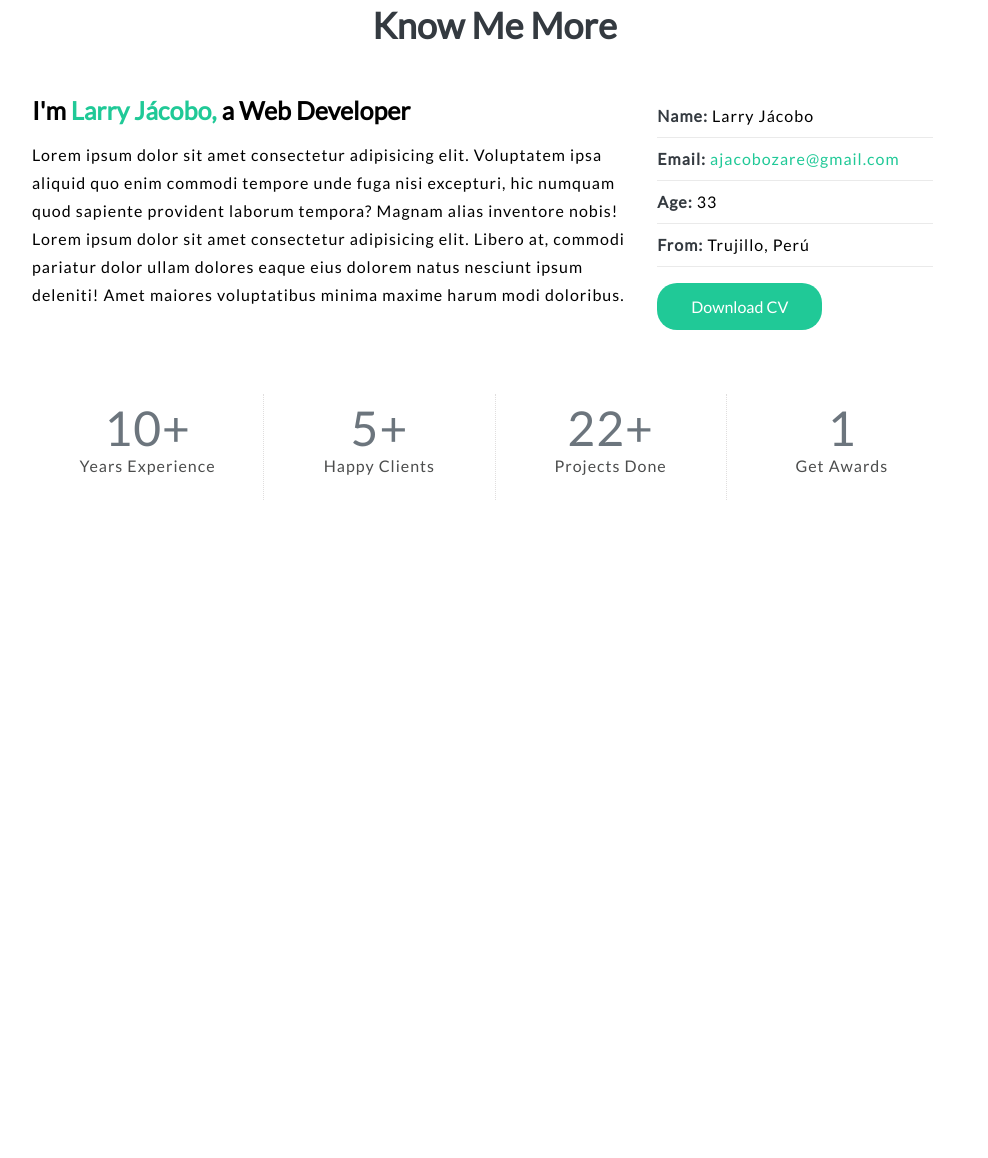
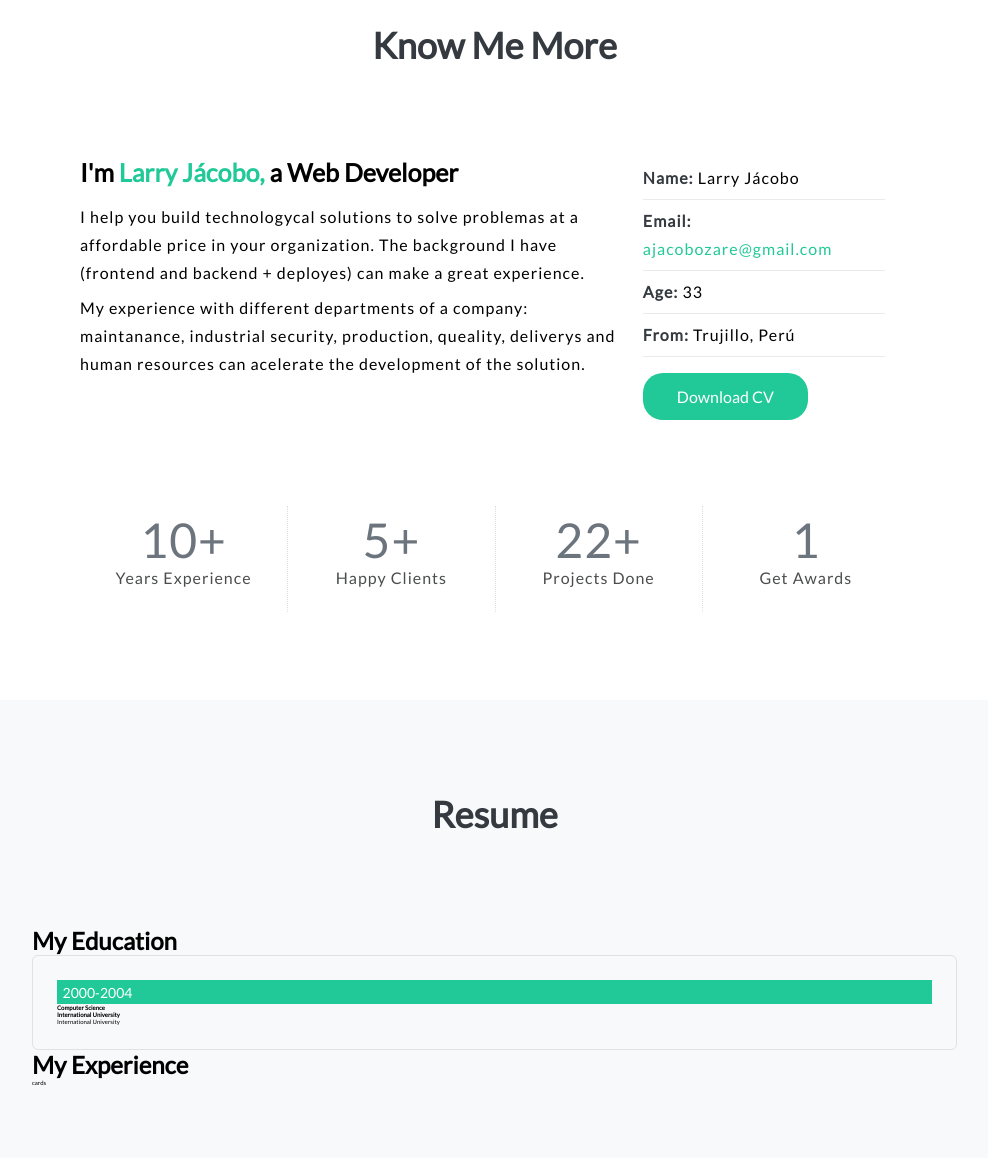
Before and after one commit to LarryAnthony/portafoliov2, a website: page public/index.html in a window 1280 px wide. Shown: the part 869-2027 px from the top of the page, without its empty margins (275-1263 px from the left). Before the commit the page ends 1457 px from the top, so only its background shows below. Drawn offline with Linux system fonts and the light colour scheme; files whose address does not match are found by name.

Commit message:
resumen parcial

```diff
--- a/public/index.html
+++ b/public/index.html
@@ -72,6 +72,7 @@
 			</div>
 			<div class="image-intro"></div>
 		</div>
+
 		<main id="about" class="margin-body">
 			<div class="title-section">
 				<h2>Know Me More</h2>
@@ -81,15 +82,16 @@
 					<div class="first-description">
 						<div class="know-me">
 							<h2>I'm <span class="name-about">Larry Jácobo,</span> a Web Developer</h2>
-							<p>Lorem ipsum dolor sit amet consectetur adipisicing elit. Voluptatem ipsa aliquid quo enim
-								commodi
-								tempore unde fuga nisi excepturi, hic numquam quod sapiente provident laborum tempora?
-								Magnam
-								alias inventore nobis! Lorem ipsum dolor sit amet consectetur adipisicing elit. Libero
-								at,
-								commodi pariatur dolor ullam dolores eaque eius dolorem natus nesciunt ipsum deleniti!
-								Amet
-								maiores voluptatibus minima maxime harum modi doloribus.</p>
+							<p>I help you build technologycal solutions to solve problemas at a affordable price in your
+								organization. The background I have (frontend and backend + deployes) can make a great
+								experience.
+							</p>
+							<br>
+							<p>
+								My experience with different departments of a company: maintanance, industrial security,
+								production, queality, deliverys and human resources can acelerate the development of the
+								solution.
+							</p>
 						</div>
 						<div class="details-about">
 							<p><span>Name:</span> Larry Jácobo</p>
@@ -119,8 +121,29 @@
 					</div>
 				</div>
 			</div>
-
 		</main>
+		<div id="resume" class="margin-body">
+			<div class="title-section">
+				<h2>Resume</h2>
+			</div>
+			<div class="content-resume">
+				<div class="content-education">
+					<h3>My Education</h3>
+					<div class="card-content">
+						<div class="card">
+							<p class="period-card">2000-2004</p>
+							<h4>Computer Science</h4>
+							<h4>International University</h4>
+							<p>International University</p>
+						</div>
+					</div>
+				</div>
+				<div class="content-education">
+					<h3>My Experience</h3>
+					<div>cards</div>
+				</div>
+			</div>
+		</div>
 	</section>
 	<script src="../src/index.js"></script>
 </body>
--- a/src/styles/style.css
+++ b/src/styles/style.css
@@ -147,6 +147,9 @@ header h1 {
 }
 .photo-hidden {
 	display: none;
+}
+.photo-hidden img {
+	width: none;
 }
 .green-text {
 	color: var(--secondary-color) !important;
@@ -372,15 +375,46 @@ header h1 {
 	color: rgb(76, 77, 77);
 }
 
+/* Resume */
+#resume {
+	background-color: rgb(248, 249, 250);
+}
+.content-resume {
+	display: flex;
+	flex-wrap: wrap;
+}
+.content-resume div {
+	flex-basis: 100%;
+}
+.content-education h3 {
+	font-size: 2.4rem;
+}
+.card {
+	/* background-color: red; */
+	border: 1px solid rgb(222, 226, 230);
+	border-radius: 6px;
+	padding: 24px;
+}
+.period-card {
+	background-color: var(--secondary-color);
+	color: white;
+	font-size: 1.4rem;
+	padding: 3.5px 5.6px;
+	text-align: left;
+}
 @media (min-width: 992px) {
+	body {
+		overflow-x: hidden;
+	}
 	header {
 		display: flex;
 		flex-direction: column;
 		background-color: #111418;
-		width: 227px;
+		box-sizing: border-box;
+		width: 259px;
 		text-align: center;
 		padding: 16px;
-		height: calc(100vh - 32px);
+		height: calc(100vh);
 	}
 	nav {
 		height: 100%;
@@ -437,8 +471,13 @@ header h1 {
 	/* home */
 
 	#wrap {
+		box-sizing: border-box;
 		margin-top: 0px;
 		margin-left: 259px;
+	}
+	#home {
+		margin: 0px;
+		padding: 0px;
 	}
 	.image-intro,
 	.image-cover {
@@ -455,10 +494,22 @@ header h1 {
 	/* about */
 	.margin-body {
 		padding: 72px 48px;
+		margin: 0px;
+		box-sizing: border-box;
+		width: calc(100vw - 259px);
 	}
+	.title-section {
+		margin-top: 20px;
+		margin-bottom: 90px;
+	}
+	.description-about {
+		padding-inline: 48px;
+	}
+
 	.first-description {
 		display: flex;
 		flex-wrap: wrap;
+		margin-bottom: 70px;
 	}
 	.first-description div {
 		box-sizing: border-box;
```
